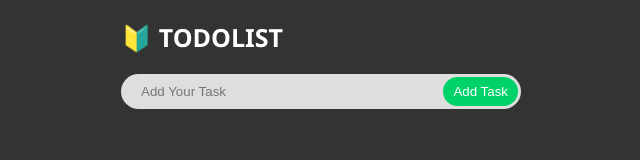
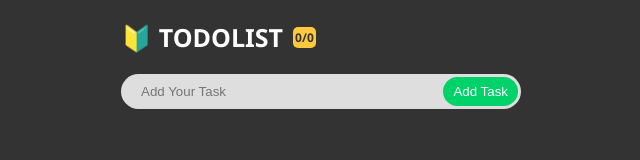
Before and after one commit to Imamsaa/Todolist-ReactJS, a React (Vite) app: page / in a window 1280 px wide. Shown: the top 160 px of the page, without its empty margins (319-959 px from the left). Built offline with nearby package versions, Linux system fonts and the light colour scheme.

Commit message:
Feat : Menambahkan header tasks completed

```diff
--- a/src/App.jsx
+++ b/src/App.jsx
@@ -7,9 +7,13 @@ function App() {
   const newTask = useRef('');
   const STORAGE = "TODOLIST_APP";
   const [tasks, setTasks] = useState(JSON.parse(localStorage.getItem(STORAGE)) || []);
+
+  const tasksCompleted = tasks.filter((item) => item.completed === true).length;
+
   useEffect(() => {
     localStorage.setItem(STORAGE, JSON.stringify(tasks));
   },[tasks]);
+
   function addTask(event) {
     event.preventDefault();
     if(!newTask.current.value){
@@ -67,7 +71,7 @@ function App() {
 
   return (
     <>
-      <Form addTask={addTask} newTask={newTask}/>
+      <Form addTask={addTask} newTask={newTask} tasksCompleted={tasksCompleted} tasks={tasks}/>
       <Todolist tasks={tasks} move={move} setCompleted={setCompleted} remove={remove} />
     </>
   )
--- a/src/components/Form.jsx
+++ b/src/components/Form.jsx
@@ -1,8 +1,8 @@
-function Form({addTask, newTask}) {
+function Form({addTask, newTask, tasksCompleted, tasks}) {
   return (
     <div className="wrapper">
         <header>
-            <h3>🔰 TODOLIST </h3>
+            <h3>🔰 TODOLIST </h3> <span>{tasksCompleted}/{tasks.length}</span>
         </header>
 
         <form className="input-box">
```
